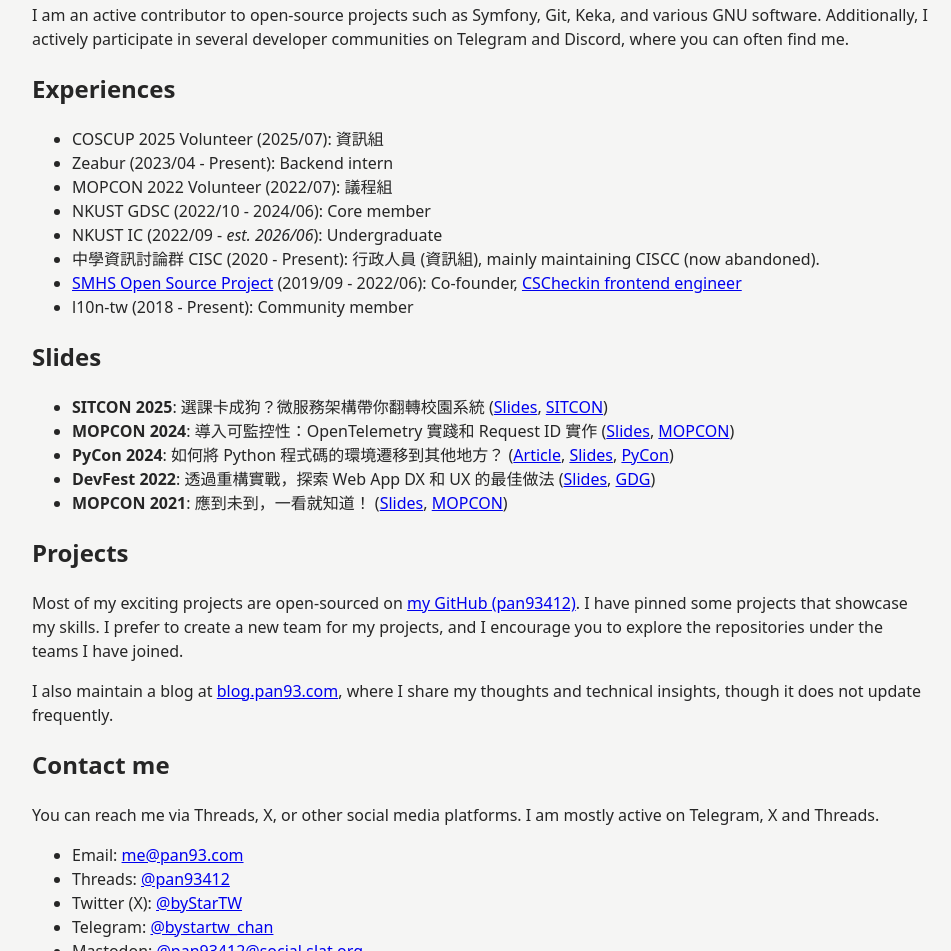
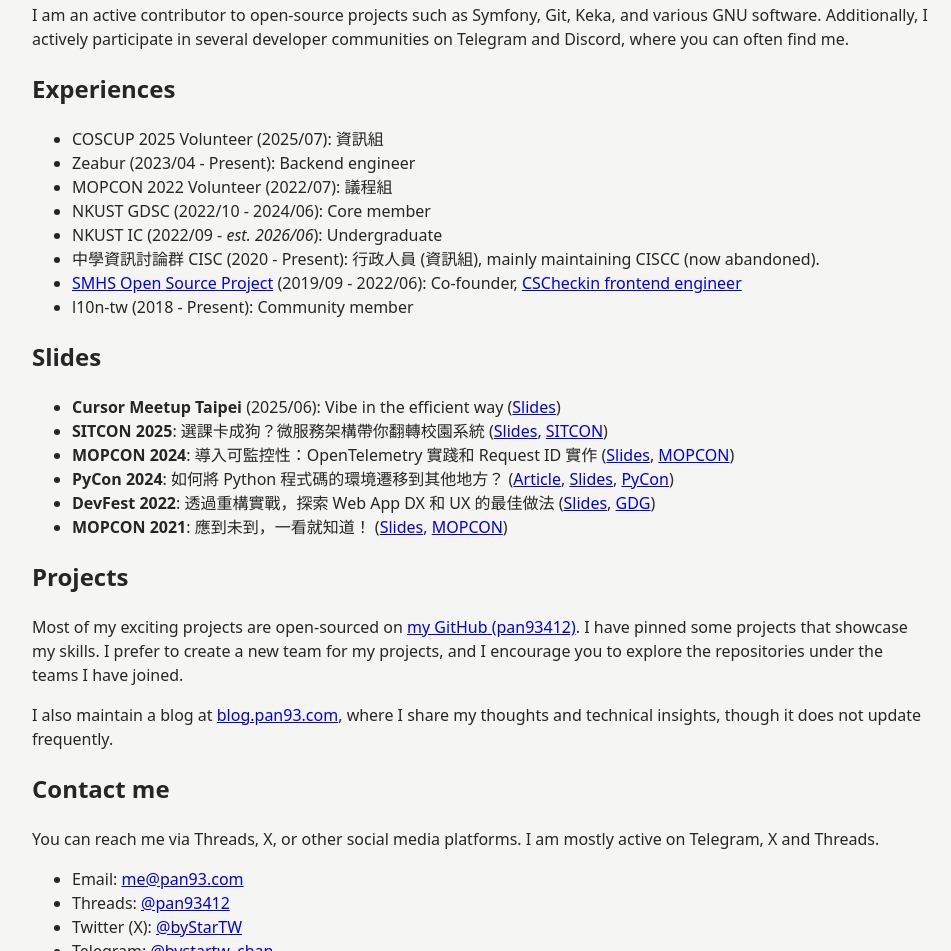
Before and after one commit to pan93412/homepage-plain, a website built with Vite: page index.html in a window 1280 px wide. Shown: the part 1215-2166 px from the top of the page, without its empty margins (158-1109 px from the left). Built offline with nearby package versions, Linux system fonts and the light colour scheme.

Commit message:
docs: add new slides & update experiences

```diff
--- a/index.html
+++ b/index.html
@@ -145,7 +145,7 @@
 
         <ul>
           <li>COSCUP 2025 Volunteer (2025/07): 資訊組</li>
-          <li>Zeabur (2023/04 - Present): Backend intern</li>
+          <li>Zeabur (2023/04 - Present): Backend engineer</li>
           <li>MOPCON 2022 Volunteer (2022/07): 議程組</li>
           <li>NKUST GDSC (2022/10 - 2024/06): Core member</li>
           <li>NKUST IC (2022/09 - <i>est. 2026/06</i>): Undergraduate</li>
@@ -167,6 +167,7 @@
         <h2>Slides</h2>
 
         <ul>
+          <li><strong>Cursor Meetup Taipei</strong> (2025/06): Vibe in the efficient way (<a href="https://link.pan93.com/cursor-meetup-202506-slide">Slides</a>)</li>
           <li><strong>SITCON 2025</strong>: 選課卡成狗？微服務架構帶你翻轉校園系統 (<a href="https://link.pan93.com/sitcon2025-ppt">Slides</a>, <a href="https://sitcon.org/2025/agenda/a03517/">SITCON</a>)</li>
           <li>
             <strong>MOPCON 2024</strong>: 導入可監控性：OpenTelemetry 實踐和
```
Also changed, not shown: index.zh-TW.html (+2 -1 lines).
